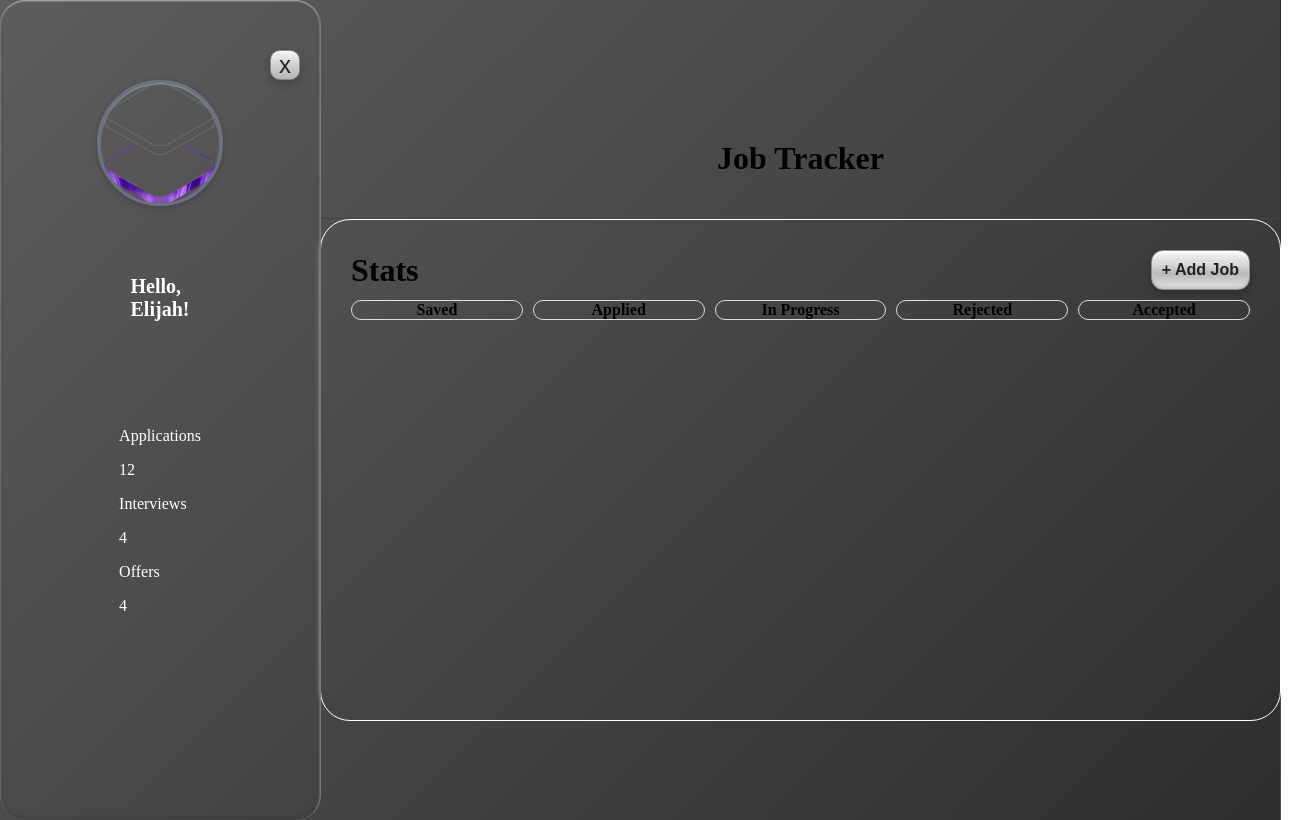
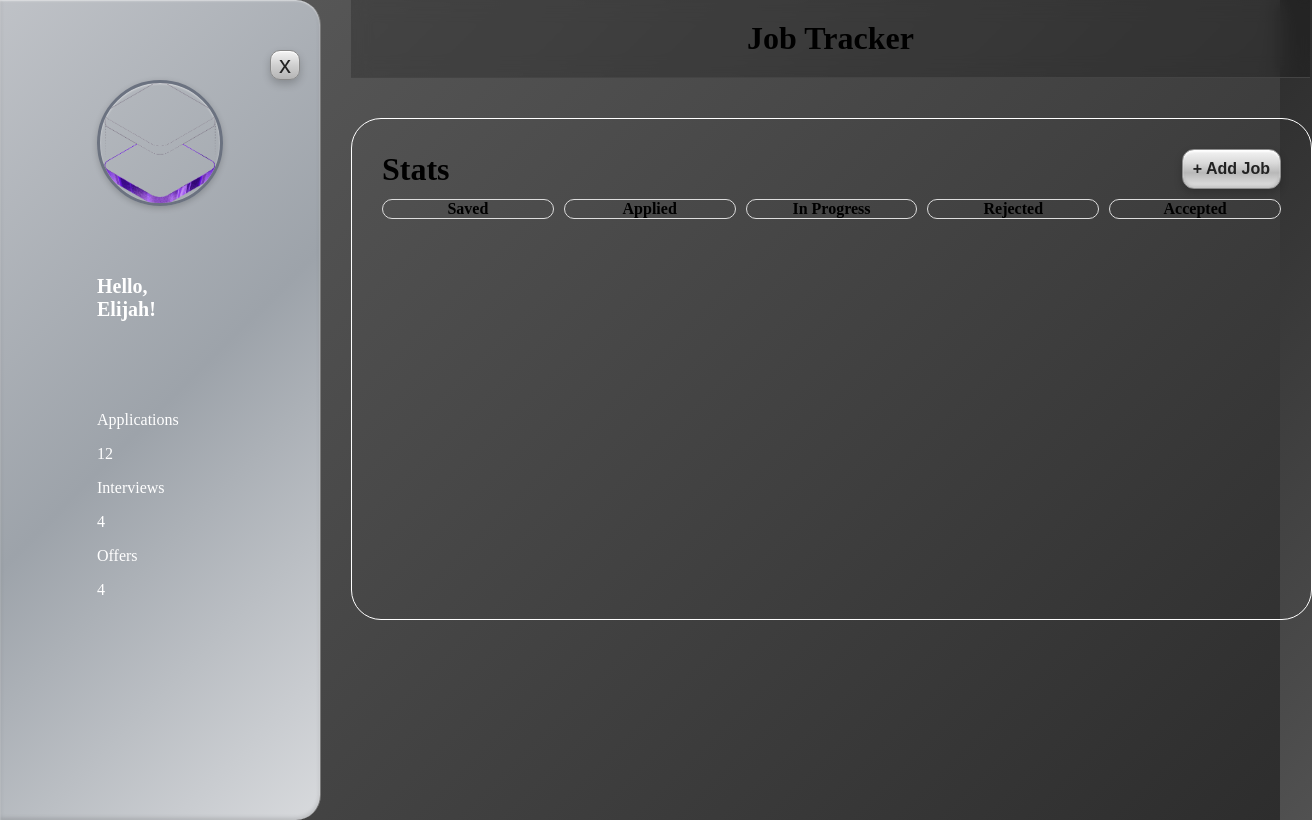
Before and after one commit to ElijahSWilliams/jobTracker, a React (Vite) app: page / in a window 1280 px wide. Shown: the whole page, 1312 px wide, since content can reach past the window. Built offline with nearby package versions, Linux system fonts and the light colour scheme.

Commit message:
Sidebar Close Animation Updated

```diff
--- a/src/App.css
+++ b/src/App.css
@@ -11,8 +11,8 @@
 
     display: flex;
     flex-direction: column;
-    align-items: center;
-    justify-content: center;
+    align-items: stretch;
+   justify-content: flex-start;
     transition: all 0.3s ease;
 
     padding: 0px 30px;
--- a/src/Header/Header.css
+++ b/src/Header/Header.css
@@ -6,12 +6,12 @@ border-bottom: 1px solid #444;
 
     position: sticky;
     top: 0;
-z-index: 100;
+
+    background: rgba(0,0,0,0.2); /* optional but nice */
+    backdrop-filter: blur(10px);
 }
 
 .header__title {
- display: flex;
- justify-content: center;
- align-items: center;
-
+   text-align: center;
+   margin: 0;
    }
--- a/src/Main/Main.css
+++ b/src/Main/Main.css
@@ -8,6 +8,8 @@ width: 100%;
 max-height: 500px;
 /* This places the main to the right */
 flex: 1;
+
+margin: 40px auto 0 auto;
 
 padding: 0px 30px;
 
--- a/src/Profile/Profile.css
+++ b/src/Profile/Profile.css
@@ -1,14 +1,17 @@
 .profile {
   width: 300px;
+  height: 100vh;
   padding: 10px;
-    height: 100vh;
 
-    background: rgba(  135deg,
+  background: linear-gradient(
+      135deg,
       #bfc2c7,
       #9da3aa,
-    #d8dadd);
-    backdrop-filter: blur(2px);
-    -webkit-backdrop-filter: blur(12px);
+      #d8dadd
+  );
+
+  backdrop-filter: blur(8px);
+  -webkit-backdrop-filter: blur(8px);
 
   color: white;
 
@@ -17,13 +20,14 @@
   align-items: center;
 
   border-right: 1px solid #7a7a7a;
-  border-radius: 25px;
+  border-radius: 0 25px 25px 0;
 
   box-shadow:
       inset 0 1px 2px rgba(255, 255, 255, 0.6),
       inset 0 -2px 4px rgba(0, 0, 0, 0.15);
 
-  transition: transform 0.3s ease;
+  transition: width 0.3s ease;
+  overflow: hidden;
 }
 
 .profile__toggle {
@@ -70,13 +74,22 @@
   transform: translateY(1px);
 }
 
-.profile-open {
-  transform: translateX(0);
+.profile-closed {
+  width: 100px;
+  padding: 10px;
 }
 
-.profile-closed {
-  transform: translateX(-220px);
+.profile__content {
+  transition: opacity 0.2s ease;
 }
+
+.profile-closed .profile__content {
+ opacity: 0;
+ pointer-events: none;
+
+}
+
+
 
 .profile__image-wrapper {
   cursor: pointer;
--- a/src/Profile/Profile.tsx
+++ b/src/Profile/Profile.tsx
@@ -38,6 +38,7 @@ function Profile({ open, name, image, toggleSidebar, stats }: ProfileProps) {
 
         <aside className={`profile ${open ? "profile-open" : "profile-closed"}`}>
             <button className="profile__toggle" onClick={toggleSidebar}>x</button>
+            <div className="profile__content">
 
                 <label className="profile__image-wrapper">
                     <img src={image} alt={`${name}'s Profile`} className="profile__image" />
@@ -59,6 +60,7 @@ function Profile({ open, name, image, toggleSidebar, stats }: ProfileProps) {
                         </div>
                     ))}
                 </div>
+            </div>
         </aside>
     );
 }
```
Lines whose indentation alone changed are shown as unchanged.
